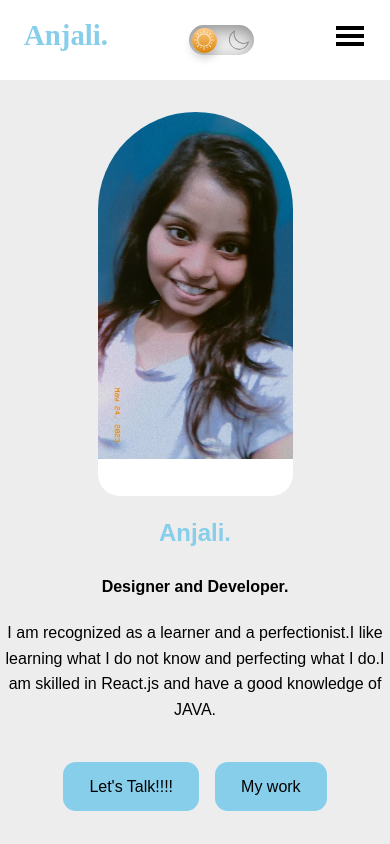
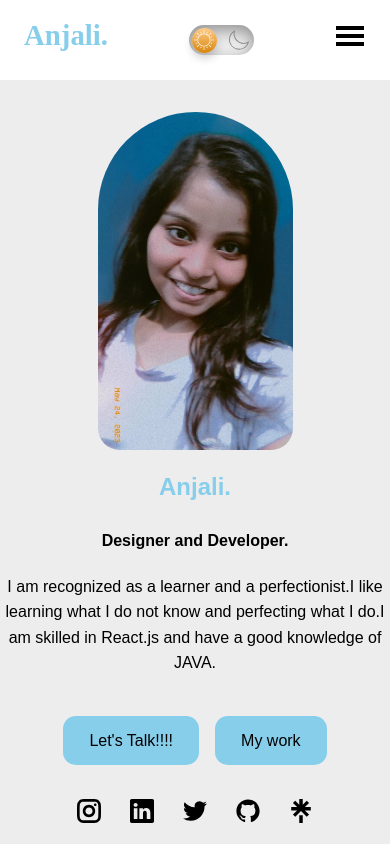
Before and after one commit to Anj13Niki/anjaliportfoliowebapp, a React (Create React App) app: page / in a window 390 px wide. Shown: the top 844 px of the page. Built offline with nearby package versions, Linux system fonts and the light colour scheme.

Commit message:
Update Header.css

```diff
--- a/src/sections/Header/Header.css
+++ b/src/sections/Header/Header.css
@@ -98,7 +98,7 @@ header{
         width:17rem;
         height:24rem;
         max-width: 50%;
-        max-height: 50vh;
+        max-height: 40vh;
     }
     header{
         margin-top: 7rem;
```
